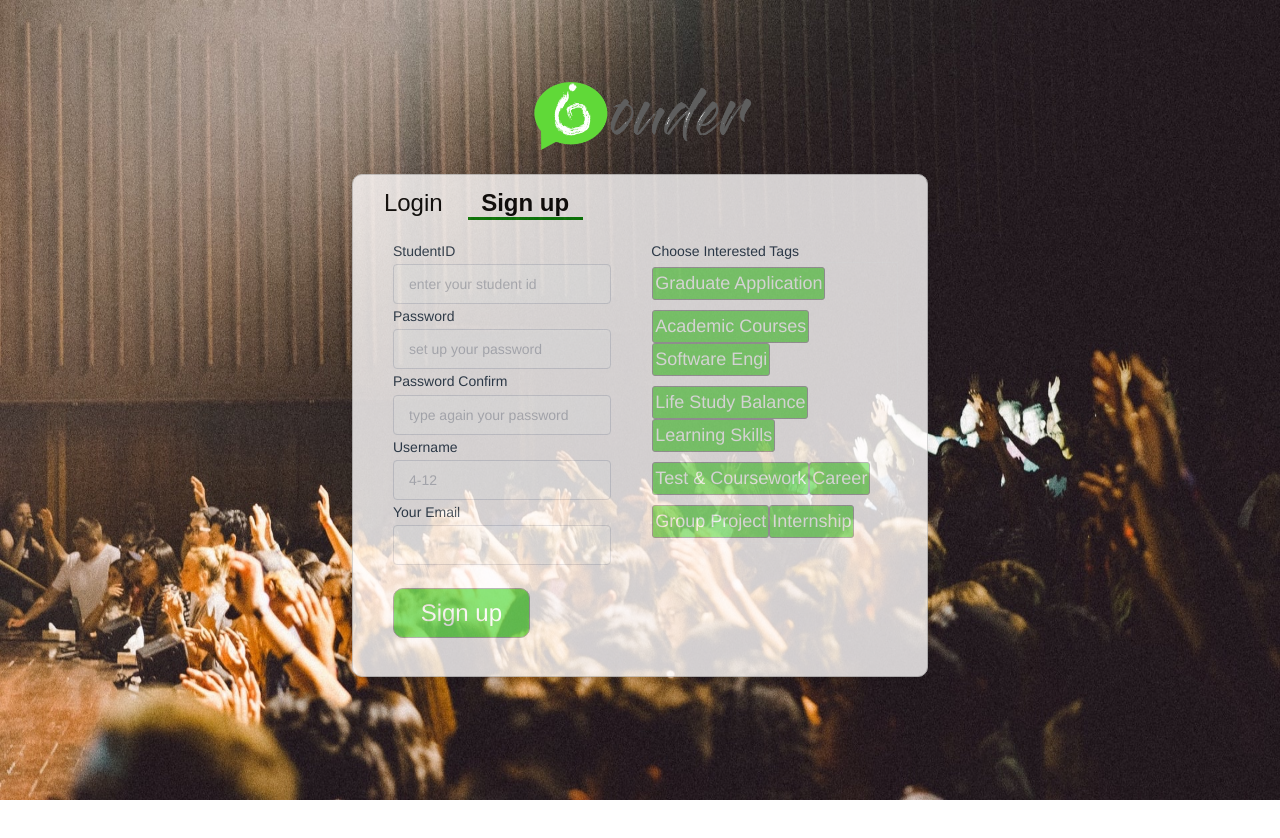
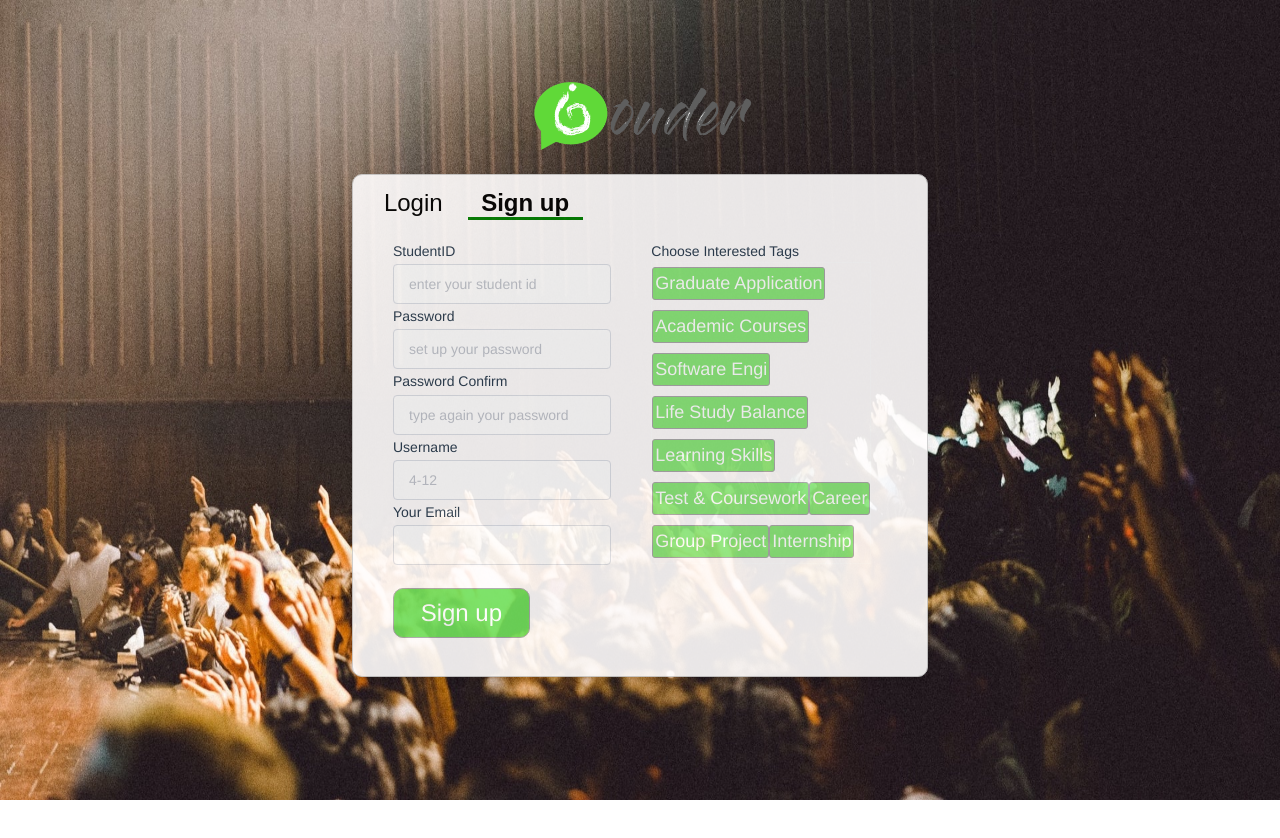
Before and after one commit to FENGRUI99/Q-A-Web-Front-End, a Vue app in the folder finalvue1/: page /Register2 in a window 1280 px wide. Shown: the top 838 px of the page. Built offline with nearby package versions, Linux system fonts and the light colour scheme; what v-blur would draw is missing.

Commit message:
input and login

```diff
--- a/finalvue1/src/components/InterestTag.vue
+++ b/finalvue1/src/components/InterestTag.vue
@@ -7,10 +7,14 @@
         <tr><td><button class="tag" @click="tags(0)" id = 'tags_0'>Graduate Application</button></td></tr>
         <tr><td>
           <button class="tag" @click="tags(1)" id = 'tags_1'>Academic Courses</button>
+        </td></tr>
+      <tr><td>
           <button class="tag" @click="tags(2)" id = 'tags_2'>Software Engi</button>
         </td></tr>
       <tr><td>
         <button class="tag" @click="tags(3)" id = 'tags_3'>Life Study Balance</button>
+      </td></tr>
+      <tr><td>
         <button class="tag" @click="tags(4)" id = 'tags_4'>Learning Skills</button>
       </td></tr>
       <tr><td>
--- a/finalvue1/src/components/SignUpInfo.vue
+++ b/finalvue1/src/components/SignUpInfo.vue
@@ -13,7 +13,7 @@
     <li style="float: left;">Your Email&nbsp;&nbsp;</li><div style="float: left;" id = mailcheck></div>
     <li><el-input v-model ="user_mail" type="text" id="user_mail" name="user_mail" pattern = "^[a-zA-Z0-9_-]+@[a-zA-Z0-9_-]+(\.[a-zA-Z0-9_-]+)+$" required></el-input></li>
       <br>
-    <li><el-button @click="regiser" style="padding: 12px 20px; opacity: 1.0">&nbsp;Sign up&nbsp;</el-button></li><br/>
+    <li><el-button @click="regiser" style="padding: 12px 20px; opacity: 4">&nbsp;Sign up&nbsp;</el-button></li><br/>
 <!--    </ul>-->
   </div>
 </template>
--- a/finalvue1/src/views/Login.vue
+++ b/finalvue1/src/views/Login.vue
@@ -17,7 +17,7 @@
         <li>Student ID</li>
         <li><el-input  v-model="user_id" placeholder="enter your student id"></el-input></li>
         <li>Password</li>
-        <li><el-input  v-model="user_pwd" placeholder="enter your password" @keyup.enter.native="toPage"></el-input></li>
+        <li><el-input  v-model="user_pwd"  placeholder="enter your password" show-password @keyup.enter.native="toPage" ></el-input></li>
         <br>
         <li><el-button type="success" v-on:click="toPage" style="height: 40px"> Login  </el-button></li>
       </ul>
--- a/finalvue1/src/views/Register2.vue
+++ b/finalvue1/src/views/Register2.vue
@@ -113,6 +113,6 @@ img{
   border-style:solid;
   border-radius: 10px;
   box-shadow: 0 2px 12px 0 rgba(0, 0, 0, 0.1);
-  opacity: 0.8;
+  opacity: 0.9;
 }
 </style>
```
